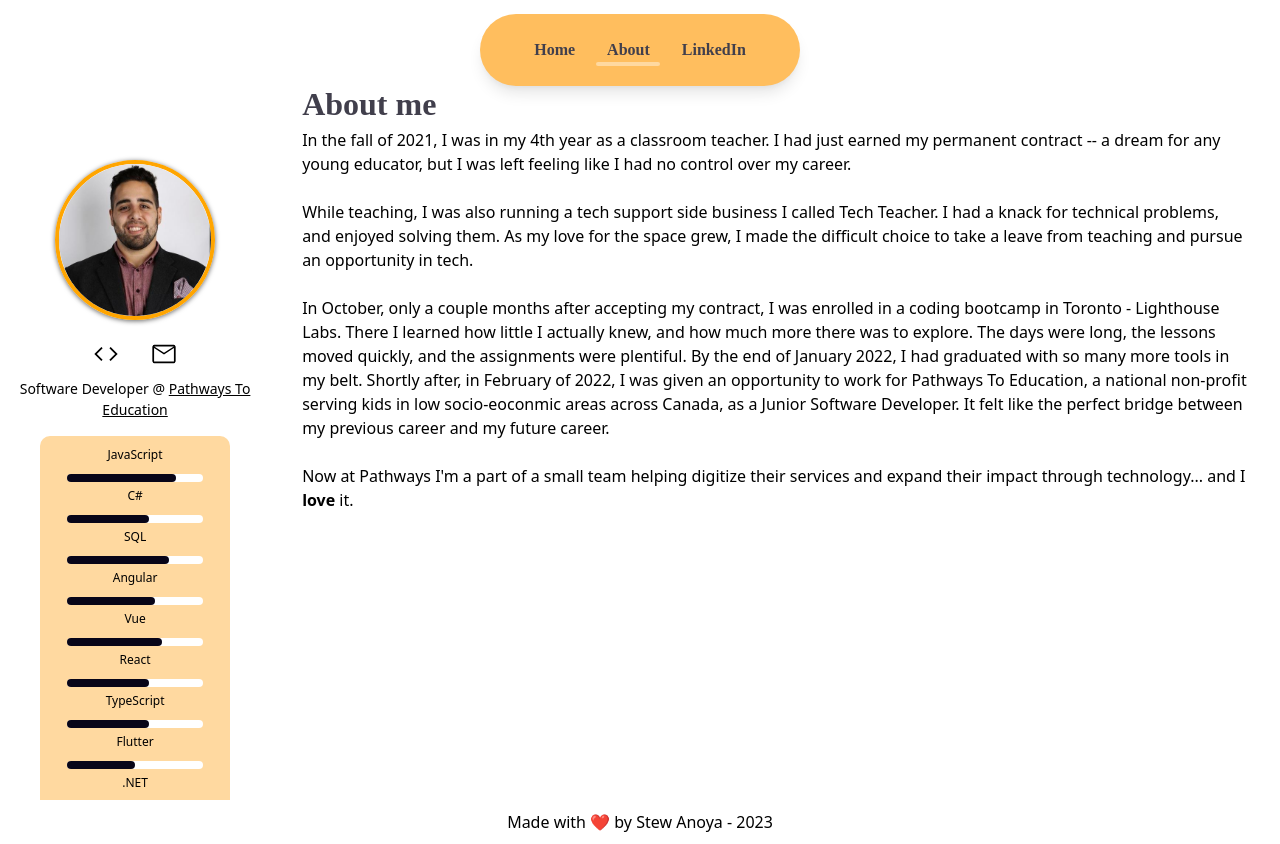
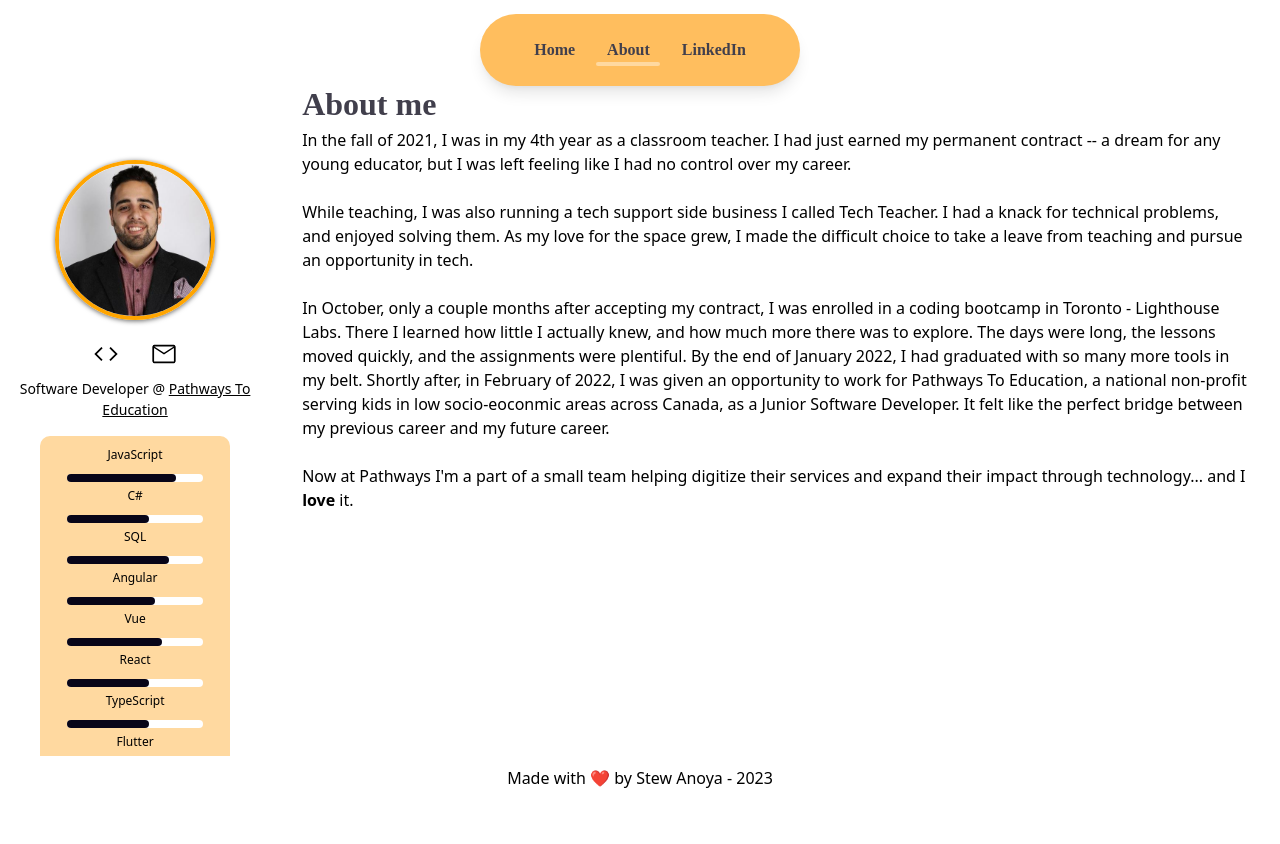
Before and after one commit to stewanoya/nuxt-portfolio, a Nuxt app: page /about in a window 1280 px wide. After the commit the page ends 800 px from the top, so only its background shows below. Built offline with nearby package versions, Linux system fonts and the light colour scheme.

Commit message:
footer adjustmentss

```diff
--- a/components/Footer.vue
+++ b/components/Footer.vue
@@ -1,5 +1,7 @@
 <template>
-  <div style="padding: 10px 0">
+  <div
+    style="padding: 10px 0; background-color: white; width: 100%; z-index: 100"
+  >
     <p style="text-align: center">Made with ❤️ by Stew Anoya - 2023</p>
   </div>
 </template>
--- a/components/about/AboutSidebar.vue
+++ b/components/about/AboutSidebar.vue
@@ -84,7 +84,7 @@ export default {
   border-radius: 10px;
 }
 .sidebar__container {
-  height: 100%;
+  height: auto;
   display: flex;
   padding-inline: 1rem;
   flex-direction: column;
--- a/nuxt.config.js
+++ b/nuxt.config.js
@@ -10,6 +10,7 @@ export default {
     ],
     link: [{ rel: 'icon', type: 'image/x-icon', href: '/favicon.ico' }],
   },
+  target: 'static',
 
   // Global CSS: https://go.nuxtjs.dev/config-css
   css: [],
--- a/pages/about/index.vue
+++ b/pages/about/index.vue
@@ -15,7 +15,7 @@ export default {}
 .about__main-container {
   display: flex;
   padding-top: 80px;
-  height: 100vh;
+  height: calc(100vh - 44px);
   overflow-y: scroll;
 }
 
```
